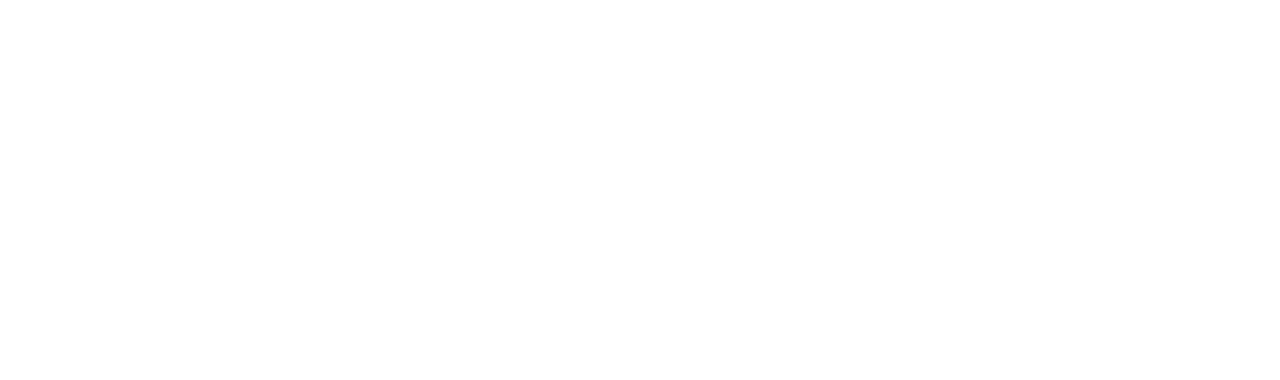
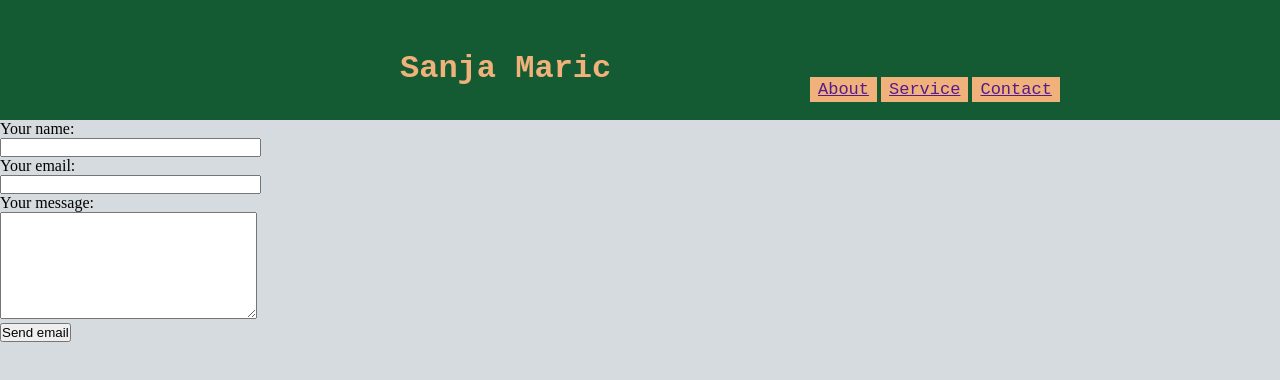
Before and after one commit to maricsa/nycda-portfolio, a plain HTML site: page Contact.html in a window 1280 px wide. Drawn offline with Linux system fonts and the light colour scheme.

Commit message:
update about contact page

```diff
--- a/Contact.html
+++ b/Contact.html
@@ -2,8 +2,37 @@
 <html>
 <head>
 	<title>Sanja Maric</title>
+	<link rel="stylesheet" type="text/css" href="style.css">
 </head>
 <body>
 
+    <div id="header">
+      <h1>Sanja Maric</h1>
+        <nav>
+            <ul>
+                <li><a href="">About</a></li>
+                <li><a href="">Service</a></li>
+                <li><a href="">Contact</a></li>
+            </ul>
+        </nav>
+     </div>
+
+
+    <form id="contact_form" action="#" method="POST" enctype="multipart/form-data">
+	    <div class="row">
+		     <label for="name">Your name:</label><br />
+		     <input id="name" class="input" name="name" type="text" value="" size="30" /><br />
+	    </div>
+	    <div class="row">
+		     <label for="email">Your email:</label><br />
+		     <input id="email" class="input" name="email" type="text" value="" size="30" /><br />
+	    </div>
+	    <div class="row">
+		     <label for="message">Your message:</label><br />
+		     <textarea id="message" class="input" name="message" rows="7" cols="30"></textarea><br />
+	    </div>
+	         <input id="submit_button" type="submit" value="Send email" />
+    </form>
+
 </body>
 </html>
--- a/style.css
+++ b/style.css
@@ -17,13 +17,14 @@ h1 {
 	position: fixed;
 	left: 400px;
 	top: 50px;
+	font-family: "Courier New";
 }
 nav {
 
 	position: fixed;
 	width: 100%;
 	z-index: 10000;
-	margin-left: 830px;
+	margin-left: 810px;
 	top: 80px;
 }
 .wrapper{
@@ -38,6 +39,7 @@ nav {
 	font-size: 14px;
 	border-radius: 10px;
 	box-shadow: 0px 0px 10px #000;
+	font-family: "Courier New";
 
 }
 .wrapper #table td h3{
@@ -54,11 +56,13 @@ img {
 	display: inline;
 	padding: 3px 8px 3px 8px;
 	background-color: #F0B27A;
-	font-size: 21px;
+	font-size: 17px;
+	font-family: "Courier New";
 }
 
 #header nav ul li a:hover {
-	color: #CD6155;
+	color: black;
+
 }
 
 #footer {
@@ -77,12 +81,14 @@ img {
 
 }
 .main h2 {
-	font-style: Helvetica;
+	font-style: "Courier New";
 	color: #CD6155;
 }
 h2 {
 	margin-top: 20px;
+	font-family: "Courier New";
 }
 p {
 	margin-top: 10px;
+	font-family: "Courier New";
 }
```
Also changed, not shown: About.html (+1 -1 lines), index.html (+2 -2 lines), 1 other file.
